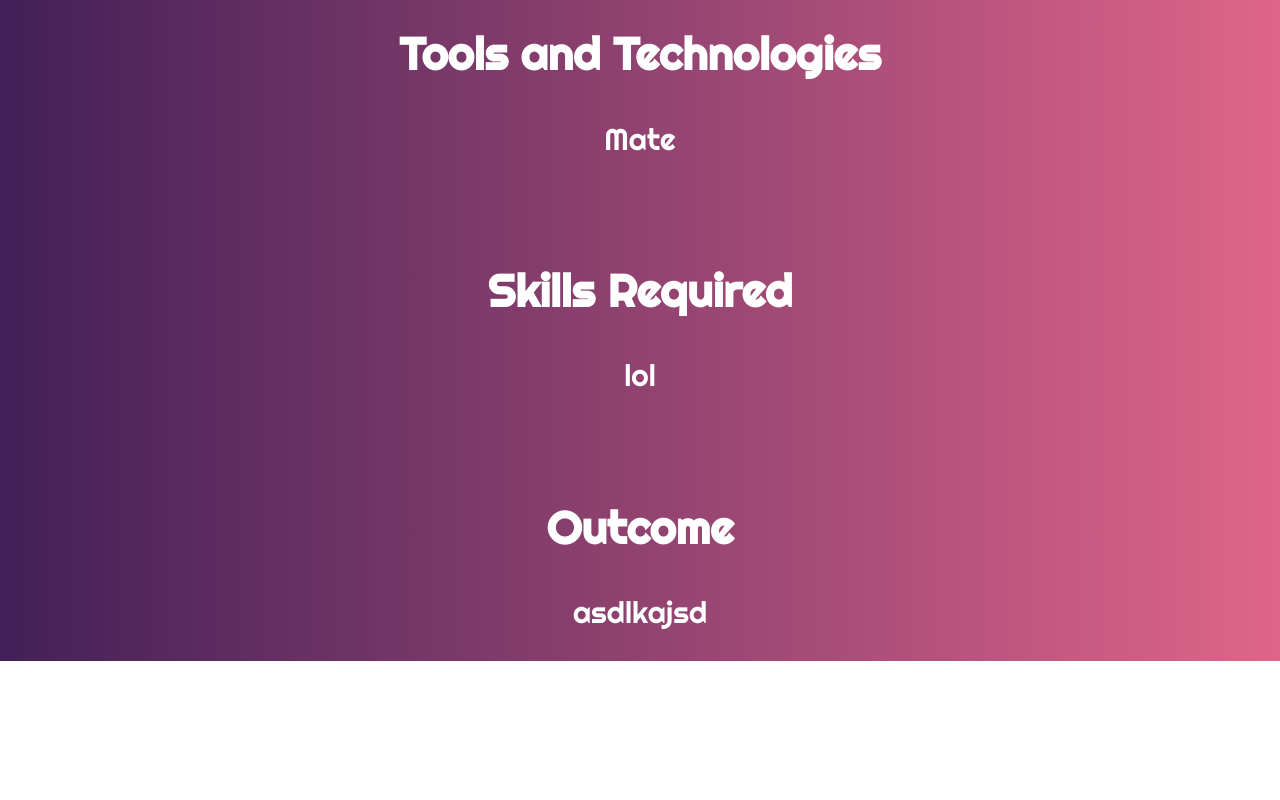
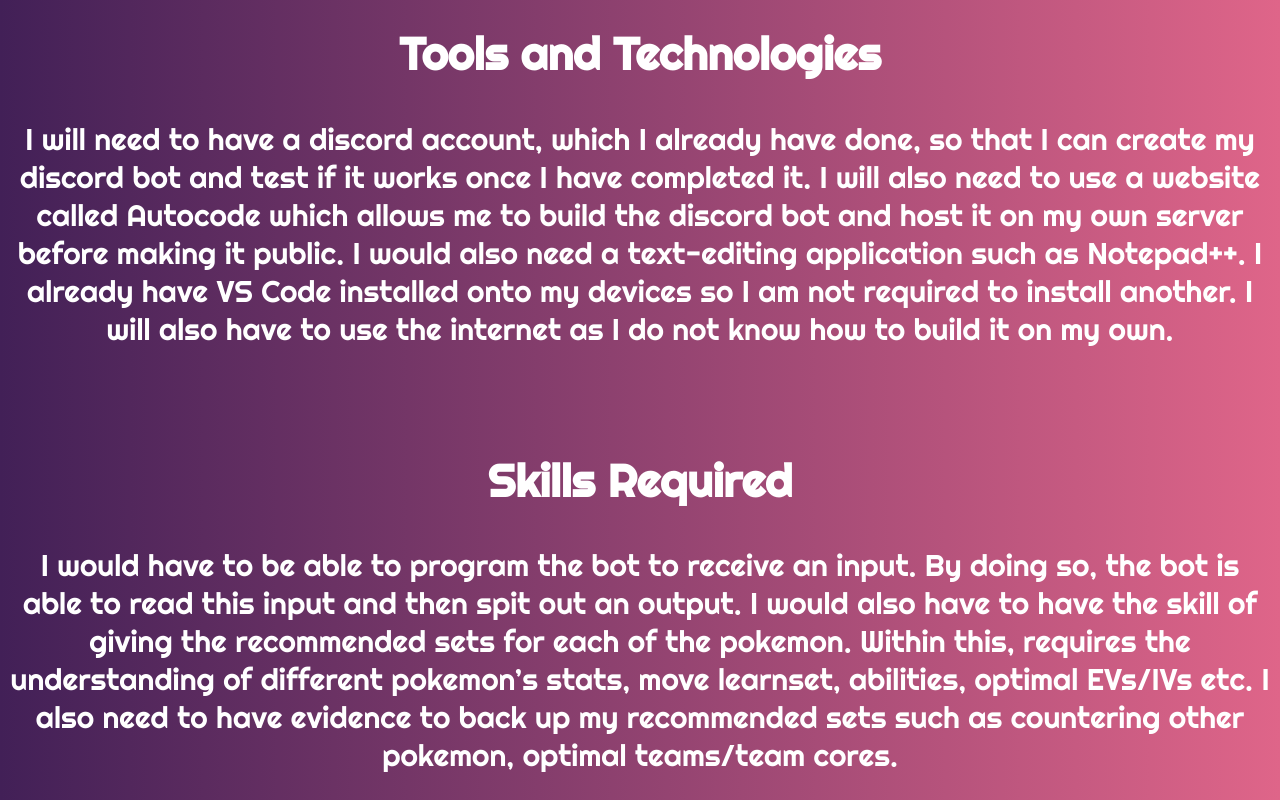
Before and after one commit to Danieler14/Assessment-1-Intro-to-Info-Tech, a plain HTML site: page Project Idea.html in a window 1280 px wide. Shown: the part 1500-2300 px from the top of the page. Before the commit the page ends 2161 px from the top, so only its background shows below. Drawn offline with Linux system fonts and the light colour scheme.

Commit message:
ninth commit

```diff
--- a/Project Idea.html
+++ b/Project Idea.html
@@ -46,14 +46,26 @@
        <br>
 
        <h2>Tools and Technologies</h2>
-       <p>Mate</p>
+       <p>I will need to have a discord account, which I already have done, so that I can create my discord bot and test if it works once I have completed it.
+        I will also need to use a website called Autocode which allows me to build the discord bot and host it on my own server before making it public.
+        I would also need a text-editing application such as Notepad++.
+        I already have VS Code installed onto my devices so I am not required to install another.
+        I will also have to use the internet as I do not know how to build it on my own.</p>
        <br>
 
        <h2>Skills Required</h2>
-       <p>lol</p>
+       <p>I would have to be able to program the bot to receive an input.
+        By doing so, the bot is able to read this input and then spit out an output.
+        I would also have to have the skill of giving the recommended sets for each of the pokemon.
+        Within this, requires the understanding of different pokemon’s stats, move learnset, abilities, optimal EVs/IVs etc.
+        I also need to have evidence to back up my recommended sets such as countering other pokemon, optimal teams/team cores.</p>
        <br>
 
        <h2>Outcome</h2>
-       <p>asdlkajsd</p>
+       <p>If this project is successful, the outcome would be that I would ask for permission from different discord servers to host my bot.
+        By doing so, I share my knowledge of competitive pokemon and how each pokemon interacts with the metagame.
+        This solves the problem of new players not having expertise in battling, by giving them a resource to draw upon when they battle.
+        This bot also encourages new and existing players to expand their knowledge on playing competitive pokemon and possibly even motivate players
+        to compete in real life tournaments such as the Regional Championships or the International Championships.</p>
     </body>
 </html>
```
